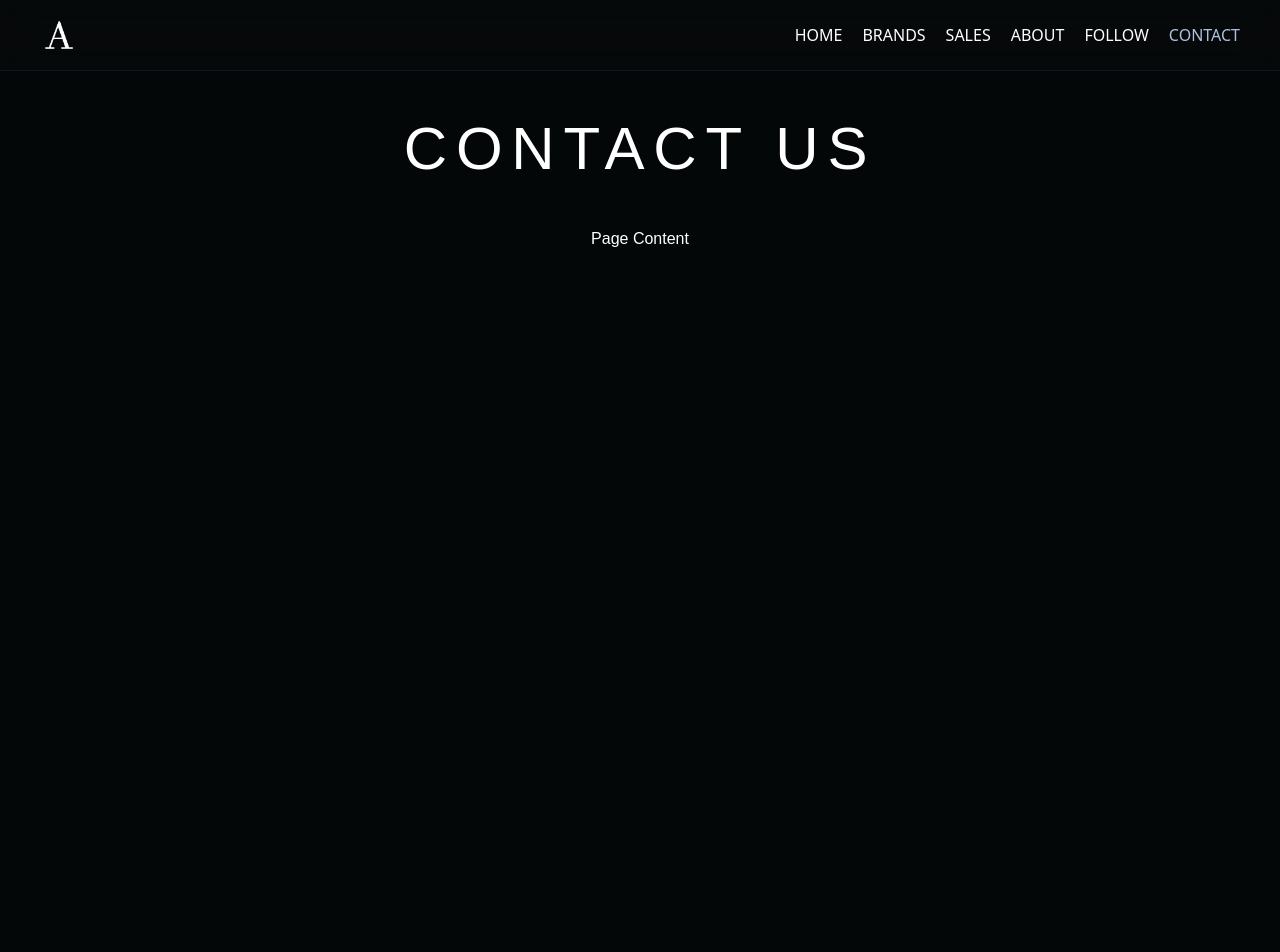
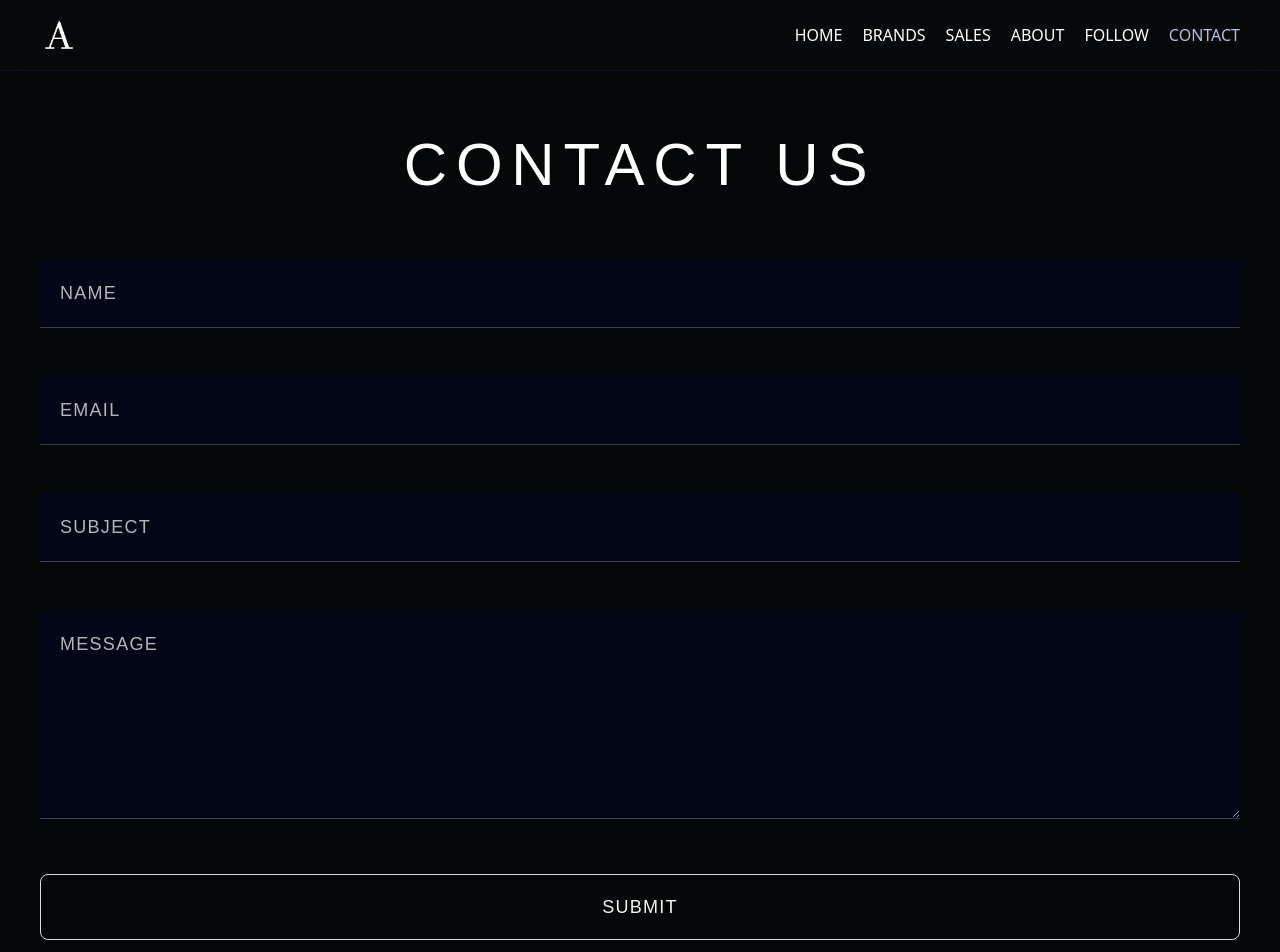
Before and after one commit to AndrewJacobVlietstra/nextjs-adamsco, a Next.js app: page /contact in a window 1280 px wide. Shown: the top 952 px of the page. Built offline with nearby package versions, Linux system fonts and the light colour scheme.

Commit message:
Finished contactForm, added clickable link image for google maps view on ContactPage, finished ContactPage. Added ScrollToTop component which will force window to scroll to top on page transition. Added href to BrandLogos to direct to external brand websites.

```diff
--- a/app/contact/page.tsx
+++ b/app/contact/page.tsx
@@ -1,4 +1,7 @@
+import ContactForm from "@/components/ContactForm";
+import Image from "next/image";
 import { Metadata } from "next";
+import Link from "next/link";
 
 export const metadata: Metadata = {
 	title: "Contact - Adamsco Sales Agency",
@@ -12,7 +15,23 @@ const ContactPage = () => {
 			</section>
 
 			<section className="contactpage-content-container">
-				<div>Page Content</div>
+				<ContactForm />
+
+				<Link
+					href={
+						"https://www.google.com/maps/place/63+Wingold+Ave+Unit+117,+North+York,+ON+M6B+1P8/"
+					}
+					target="_blank"
+					title="View in Google Maps, opens in new tab."
+				>
+					<Image
+						alt="adamsco google maps location"
+						className="brightness-90"
+						src={"/images/google-maps-location.png"}
+						height={728}
+						width={1689}
+					/>
+				</Link>
 			</section>
 		</>
 	);
--- a/app/follow/page.tsx
+++ b/app/follow/page.tsx
@@ -28,6 +28,7 @@ const FollowPage = () => {
 					/>
 					<Image
 						alt="follow us instagram image link"
+						className="border-b-4"
 						src={"/images/follow-us-2.png"}
 						height={695}
 						width={1058}
--- a/app/globals.css
+++ b/app/globals.css
@@ -44,8 +44,8 @@
 	--sidebar-border: oklch(0.922 0 0);
 	--sidebar-ring: oklch(0.708 0 0);
 	--navbar-height: 70px;
-	--section-spacing: 3rem;
-	scroll-behavior: smooth;
+	--section-spacing: 4rem;
+	scroll-behavior: auto;
 }
 
 @theme inline {
@@ -318,7 +318,6 @@
 
 	.salespage-content-container {
 		min-height: calc(100vh - var(--navbar-height));
-		text-align: center;
 	}
 
 	.aboutpage-content-container {
@@ -352,7 +351,41 @@
 
 	.contactpage-content-container {
 		min-height: calc(100vh - var(--navbar-height));
-		text-align: center;
+
+		@apply flex flex-col gap-14 mb-10;
+	}
+
+	.contact-form {
+		@apply flex flex-col gap-12 tracking-[0.08em];
+
+		div {
+			@apply relative w-full;
+		}
+
+		label {
+			@apply absolute top-5 left-5 text-lg opacity-70 cursor-text uppercase transition-all duration-250;
+		}
+
+		input,
+		textarea {
+			@apply p-5 border-b border-slate-700 bg-slate-950/90 text-xl w-full transition-colors duration-220 focus:outline-0 focus:border-slate-400 focus:bg-slate-900 hover:border-slate-400 hover:bg-slate-900;
+		}
+	}
+
+	.contact-form input:focus + label,
+	.contact-form textarea:focus + label {
+		opacity: 0;
+		transform: translate(2.5rem, 0rem);
+	}
+
+	.contact-form-error {
+		@apply text-center text-lg text-red-400;
+	}
+
+	.thankyoupage-content-container {
+		min-height: calc(100vh - var(--navbar-height));
+
+		@apply flex flex-col items-center gap-2 text-lg text-center tracking-wider;
 	}
 
 	footer {
--- a/app/layout.tsx
+++ b/app/layout.tsx
@@ -3,6 +3,7 @@ import type { Metadata } from "next";
 import { Lato } from "next/font/google";
 import Navbar from "@/components/navigation/Navbar";
 import Footer from "@/components/navigation/Footer";
+import ScrollToTop from "@/components/ScrollToTop";
 
 const lato = Lato({
 	variable: "--font-lato",
@@ -27,6 +28,8 @@ export default function RootLayout({
 			<body
 				className={`${lato.variable} antialiased relative overflow-x-hidden`}
 			>
+				<ScrollToTop />
+
 				<Navbar />
 				<main>{children}</main>
 				<Footer />
--- a/app/sales/page.tsx
+++ b/app/sales/page.tsx
@@ -12,7 +12,9 @@ const SalesPage = () => {
 			</section>
 
 			<section className="salespage-content-container">
-				<div>Sales Page In Progress!</div>
+				<p className="flex justify-center text-lg uppercase">
+					Sales Page In Progress!
+				</p>
 			</section>
 		</>
 	);
--- /dev/null
+++ b/app/thank-you/page.tsx
@@ -0,0 +1,29 @@
+import { Button } from "@/components/ui/button";
+import { LucideArrowLeft } from "lucide-react";
+import Link from "next/link";
+
+const page = () => {
+	return (
+		<>
+			<section className="thankyoupage-intro-container my-(--section-spacing)">
+				<h1 className="flex justify-center text-center">Thank you!</h1>
+			</section>
+
+			<section className="thankyoupage-content-container">
+				<p>We have received your message and can&apos;t wait to read it!</p>
+				<p>You can find more information on our social pages.</p>
+
+				<Link className="mt-12" href={"/"}>
+					<Button
+						className="cursor-pointer flex gap-2 text-lg py-6"
+						variant={"outline"}
+					>
+						<LucideArrowLeft className="size-5" />
+						<span>Back to Home</span>
+					</Button>
+				</Link>
+			</section>
+		</>
+	);
+};
+export default page;
--- /dev/null
+++ b/components/ContactForm.tsx
@@ -0,0 +1,167 @@
+"use client";
+
+import { Button } from "./ui/button";
+import { LoaderIcon } from "lucide-react";
+import { ChangeEvent, SubmitEvent, useState } from "react";
+import { useRouter } from "next/navigation";
+import { useLocalStorage } from "@/lib/hooks";
+
+const ContactForm = () => {
+	const router = useRouter();
+	const formDataInitialState = {
+		name: "",
+		email: "",
+		subject: "",
+		message: "",
+	};
+	const [formData, setFormData] = useLocalStorage(
+		"adamsco-contact-form-data",
+		formDataInitialState,
+	);
+	const [isPending, setIsPending] = useState(false);
+	const [error, setError] = useState({
+		isError: false,
+		errorMessage: "",
+	});
+
+	const isNameEmpty = formData.name.length === 0;
+	const isEmailEmpty = formData.email.length === 0;
+	const isSubjectEmpty = formData.subject.length === 0;
+	const isMessageEmpty = formData.message.length === 0;
+
+	const handleClearInputs = () => setFormData(formDataInitialState);
+
+	const handleInputChange = (
+		e: ChangeEvent<HTMLInputElement | HTMLTextAreaElement>,
+	) => {
+		const { name, value } = e.target;
+		setFormData((prev) => ({ ...prev, [name]: value }));
+	};
+
+	const handleFormSubmit = async (e: SubmitEvent<HTMLFormElement>) => {
+		e.preventDefault();
+
+		// Set form pending state to true and reset any errors
+		setIsPending(true);
+		setError({ isError: false, errorMessage: "" });
+
+		// Get formData into object format to stringify and pass as JSON in fetch request
+		const formData = new FormData(e.target);
+		const data = Object.fromEntries(formData.entries());
+
+		// Simulate a delay
+		await new Promise((resolve) => setTimeout(resolve, 1000));
+
+		// POST request to email handler site with formData
+		await fetch("https://formsubmit.co/ajax/adamscosalesagency@gmail.com", {
+			method: "POST",
+			headers: {
+				"Content-Type": "application/json",
+				Accept: "application/json",
+			},
+			body: JSON.stringify(data),
+		})
+			.then((response) => {
+				if (response.ok) {
+					handleClearInputs();
+					router.push("/thank-you");
+				} else {
+					throw new Error("Something went wrong, please try again.");
+				}
+			})
+			.catch((error) => {
+				if (error instanceof Error) {
+					setError(() => ({
+						isError: true,
+						errorMessage: error.message,
+					}));
+				} else {
+					setError(() => ({
+						isError: true,
+						errorMessage: "Unknown error occurred, please try again.",
+					}));
+				}
+			})
+			.finally(() => {
+				setIsPending(false);
+			});
+	};
+
+	return (
+		<form className="contact-form" onSubmit={handleFormSubmit}>
+			<div>
+				<input
+					required
+					type="text"
+					id="name"
+					name="name"
+					title="Please fill out your name."
+					onChange={handleInputChange}
+					value={formData.name}
+				/>
+				{isNameEmpty && <label htmlFor="name">Name</label>}
+			</div>
+
+			<div>
+				<input
+					required
+					type="email"
+					id="email"
+					name="email"
+					title="Please fill out your email."
+					onChange={handleInputChange}
+					value={formData.email}
+				/>
+				{isEmailEmpty && <label htmlFor="email">Email</label>}
+			</div>
+
+			<div>
+				<input
+					required
+					type="text"
+					id="subject"
+					name="subject"
+					title="Please fill out your subject."
+					onChange={handleInputChange}
+					value={formData.subject}
+				/>
+				{isSubjectEmpty && <label htmlFor="subject">Subject</label>}
+			</div>
+
+			<div>
+				<textarea
+					required
+					rows={6}
+					id="message"
+					name="message"
+					title="Please fill out your message."
+					onChange={handleInputChange}
+					value={formData.message}
+				/>
+				{isMessageEmpty && <label htmlFor="message">Message</label>}
+			</div>
+
+			{error.isError && (
+				<div>
+					<p className="contact-form-error">{error.errorMessage}</p>
+				</div>
+			)}
+
+			<div className="hidden">
+				<input type="hidden" name="_captcha" value="false" />
+				<input type="hidden" name="_subject" value={formData.subject} />
+			</div>
+
+			<Button
+				disabled={isPending}
+				className="brightness-95 cursor-pointer text-lg px-6 py-8 w-full uppercase"
+				type="submit"
+				variant="outline"
+			>
+				{isPending ? "Submitting..." : "Submit"}
+				{isPending ? <LoaderIcon className="animate-spin size-5" /> : null}
+			</Button>
+		</form>
+	);
+};
+export default ContactForm;
--- /dev/null
+++ b/components/ScrollToTop.tsx
@@ -0,0 +1,15 @@
+"use client";
+
+import { useEffect } from "react";
+import { usePathname } from "next/navigation";
+
+export default function ScrollToTop() {
+	const pathname = usePathname();
+
+	// This effect runs whenever the pathname/page changes, scrolls to top of page
+	useEffect(() => {
+		window.scrollTo(0, 0);
+	}, [pathname]);
+
+	return null;
+}
--- a/lib/constants.ts
+++ b/lib/constants.ts
@@ -79,38 +79,40 @@ export const brands = [
 
 export const brandLogos = [
 	{
-		href: "/",
+		href: "https://www.whitestuff.com/browse/mens",
 		imgPath: "/images/brand-logo-1.webp",
 		name: "white-stuff-brand-logo",
 	},
 	{
-		href: "/",
+		href: "https://www.regencyleathers.com",
 		imgPath: "/images/brand-logo-2.webp",
 		name: "regency-brand-logo",
 	},
 	{
-		href: "/",
+		href: "https://mosmosh.com/pages/home-men",
 		imgPath: "/images/brand-logo-3.webp",
 		name: "mos-mosh-brand-logo",
 	},
 	{
-		href: "/",
+		href: "https://www.saburojeans.com/en-us",
 		imgPath: "/images/brand-logo-4.avif",
 		name: "saburo-jeans-brand-logo",
 	},
 	{
-		href: "/",
+		href: "https://www.masutto.com/en-ca",
 		imgPath: "/images/brand-logo-5.webp",
 		name: "masutto-brand-logo",
 	},
 	{
-		href: "/",
+		href: "https://fidelitydenim.com/collections/fidelity-men",
 		imgPath: "/images/brand-logo-6.webp",
 		name: "fidelity-brand-logo",
 	},
 	{
-		href: "/",
+		href: "https://tantarainwear.com/en",
 		imgPath: "/images/brand-logo-7.webp",
 		name: "tanta-brand-logo",
 	},
 ];
+
+export const BASE_URL = "https://adamscosalesagency.com";
--- a/lib/hooks.ts
+++ b/lib/hooks.ts
@@ -1,4 +1,4 @@
-import { useEffect, useRef } from "react";
+import { Dispatch, SetStateAction, useEffect, useRef, useState } from "react";
 
 export const useClickOutside = (handler: () => void) => {
 	const ref = useRef<null | HTMLDivElement>(null);
@@ -22,3 +22,25 @@ export const useClickOutside = (handler: () => void) => {
 
 	return ref;
 };
+
+export const useLocalStorage = <T>(
+	key: string,
+	initialValue?: T,
+): [T, Dispatch<SetStateAction<T>>] => {
+	// Check if window object exists, avoid server error localStorage not defined
+	const isClient = typeof window !== "undefined";
+
+	const [storedValue, setStoredValue] = useState<T>(() =>
+		isClient
+			? JSON.parse(
+					localStorage.getItem(key) || JSON.stringify(initialValue || ""),
+				)
+			: null,
+	);
+
+	useEffect(() => {
+		localStorage.setItem(key, JSON.stringify(storedValue));
+	}, [key, storedValue]);
+
+	return [storedValue, setStoredValue] as const;
+};
```
Also changed, not shown: public/images/google-maps-location.png (added).
